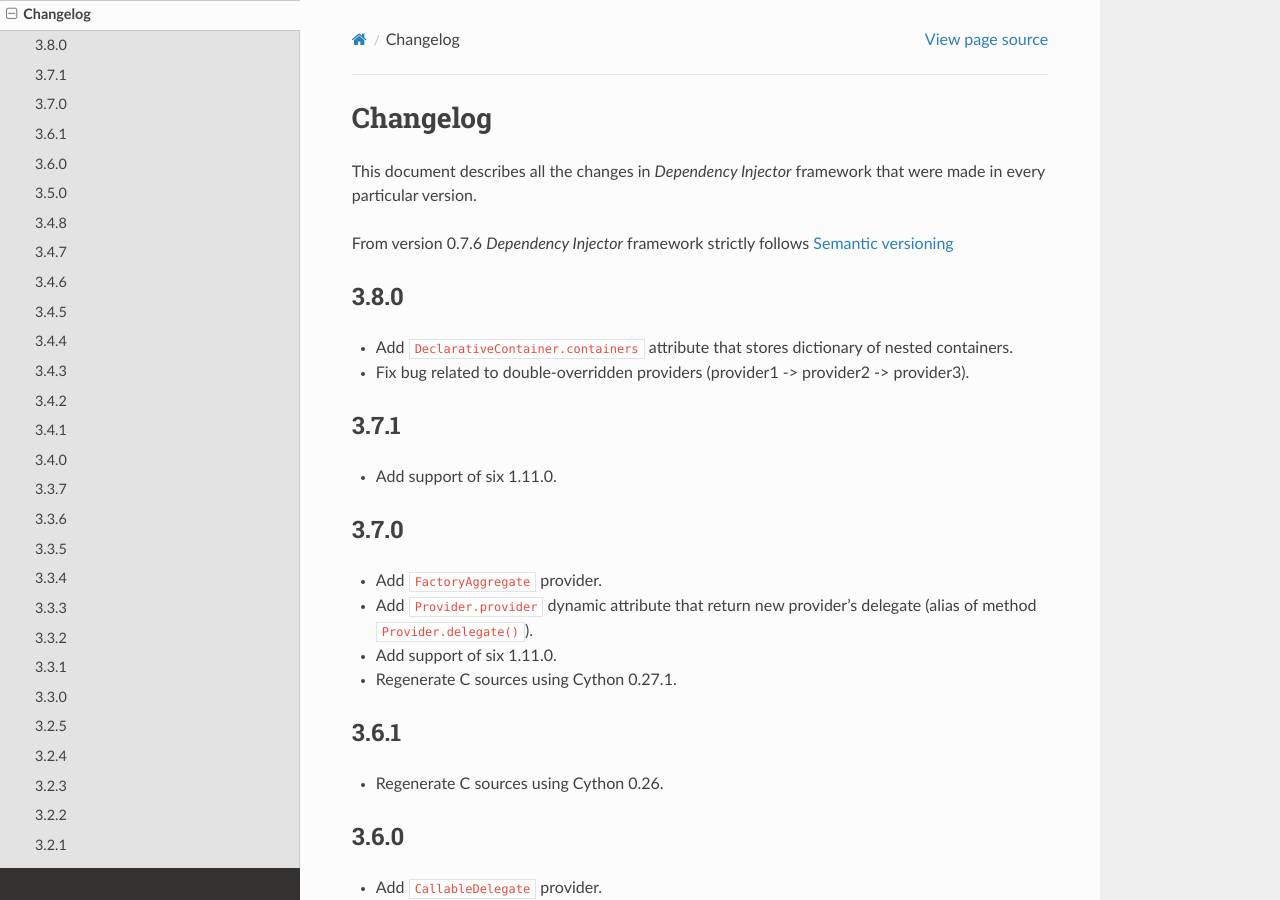
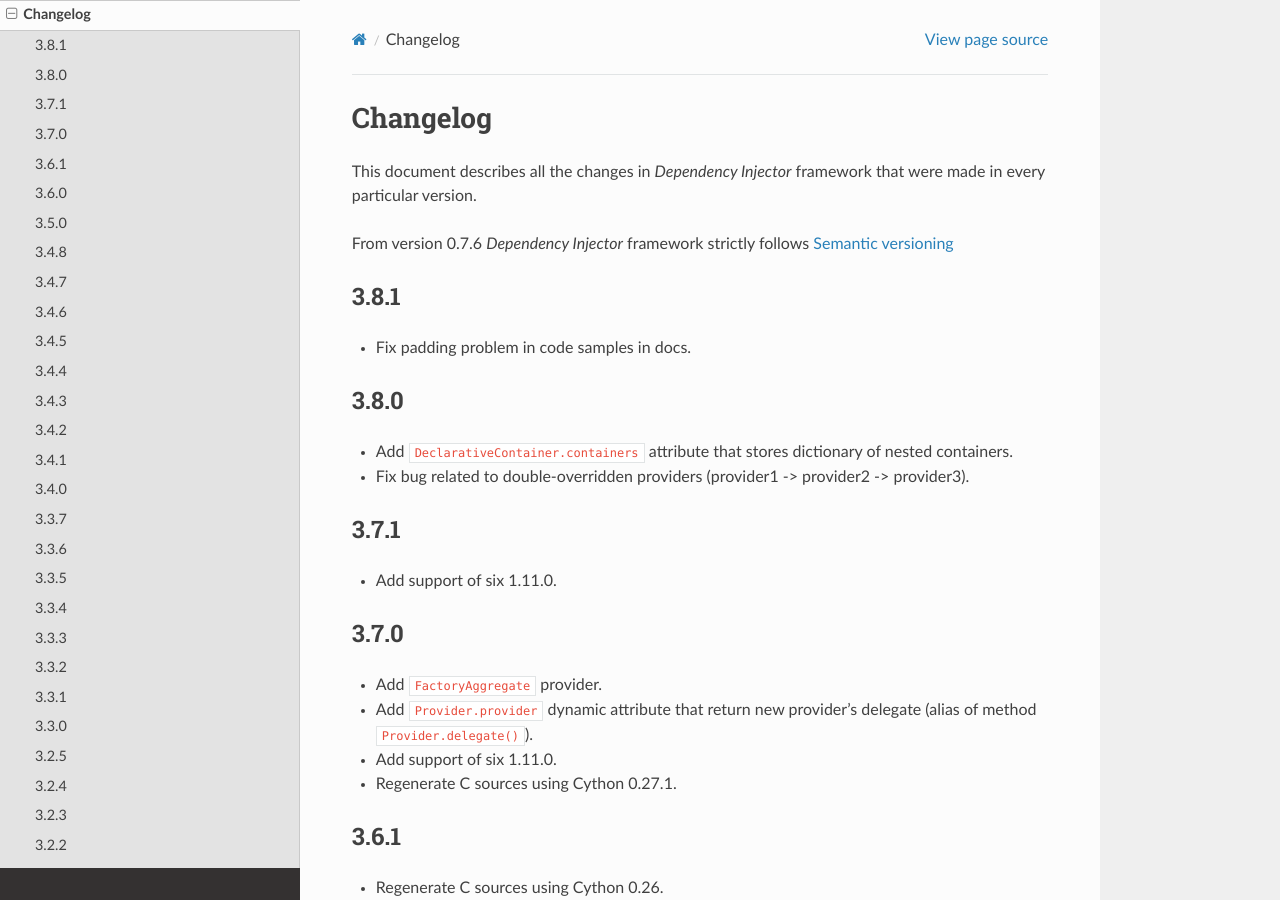
Before and after one commit to ets-labs/python-dependency-injector, a Sphinx documentation site: the page built from docs/main/changelog.rst, in a window 1280 px wide and 900 px high. Built offline with Sphinx 7.4.7 and the Read the Docs theme 2.0.0, drawn with Linux system fonts in a browser that asks for light colours.

Commit message:
Increase version to 3.8.1

```diff
--- a/docs/main/changelog.rst
+++ b/docs/main/changelog.rst
@@ -6,6 +6,10 @@ that were made in every particular version.
 
 From version 0.7.6 *Dependency Injector* framework strictly
 follows `Semantic versioning`_
+
+3.8.1
+-----
+- Fix padding problem in code samples in docs.
 
 3.8.0
 -----
--- a/src/dependency_injector/__init__.py
+++ b/src/dependency_injector/__init__.py
@@ -1,6 +1,6 @@
 """Dependency injector top-level package."""
 
-__version__ = '3.8.0'
+__version__ = '3.8.1'
 """Version number that follows semantic versioning.
 
 :type: str
```
